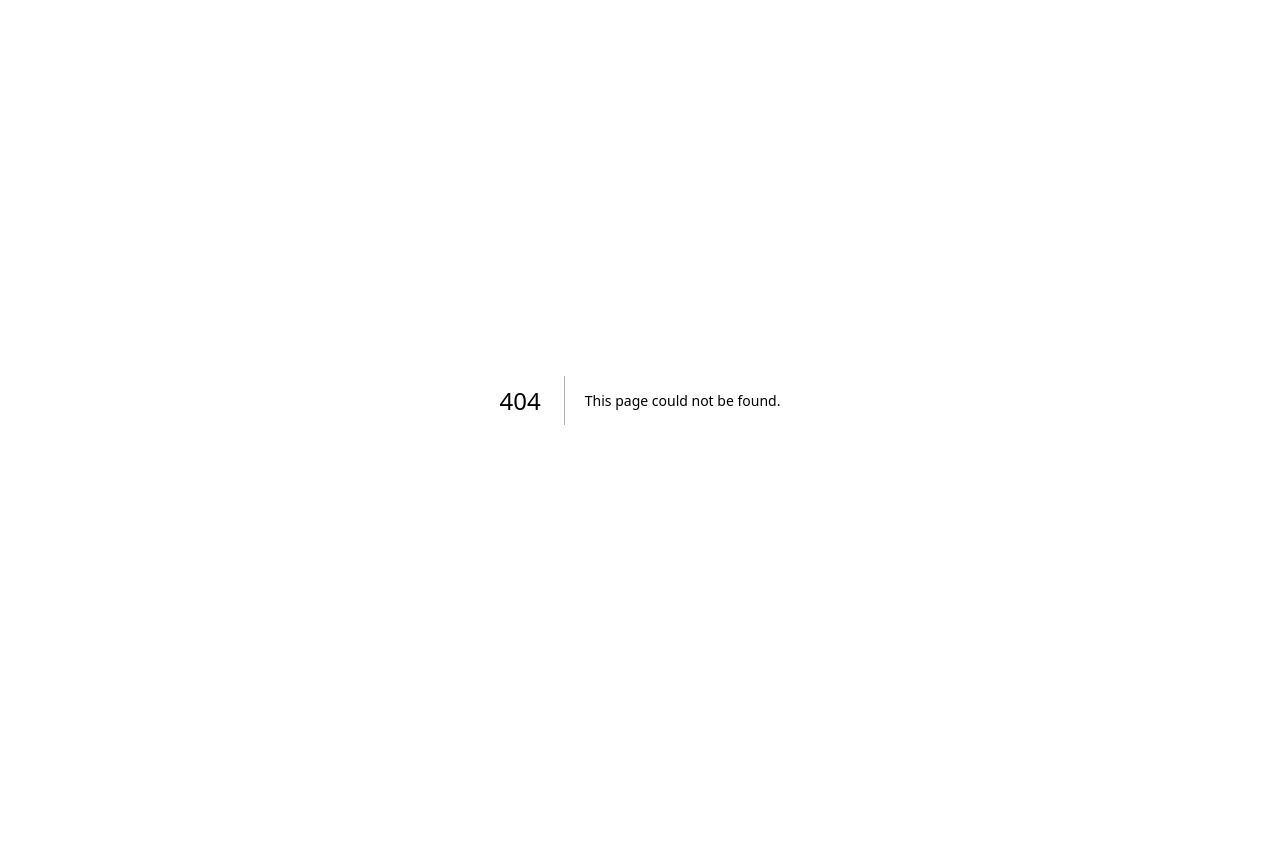
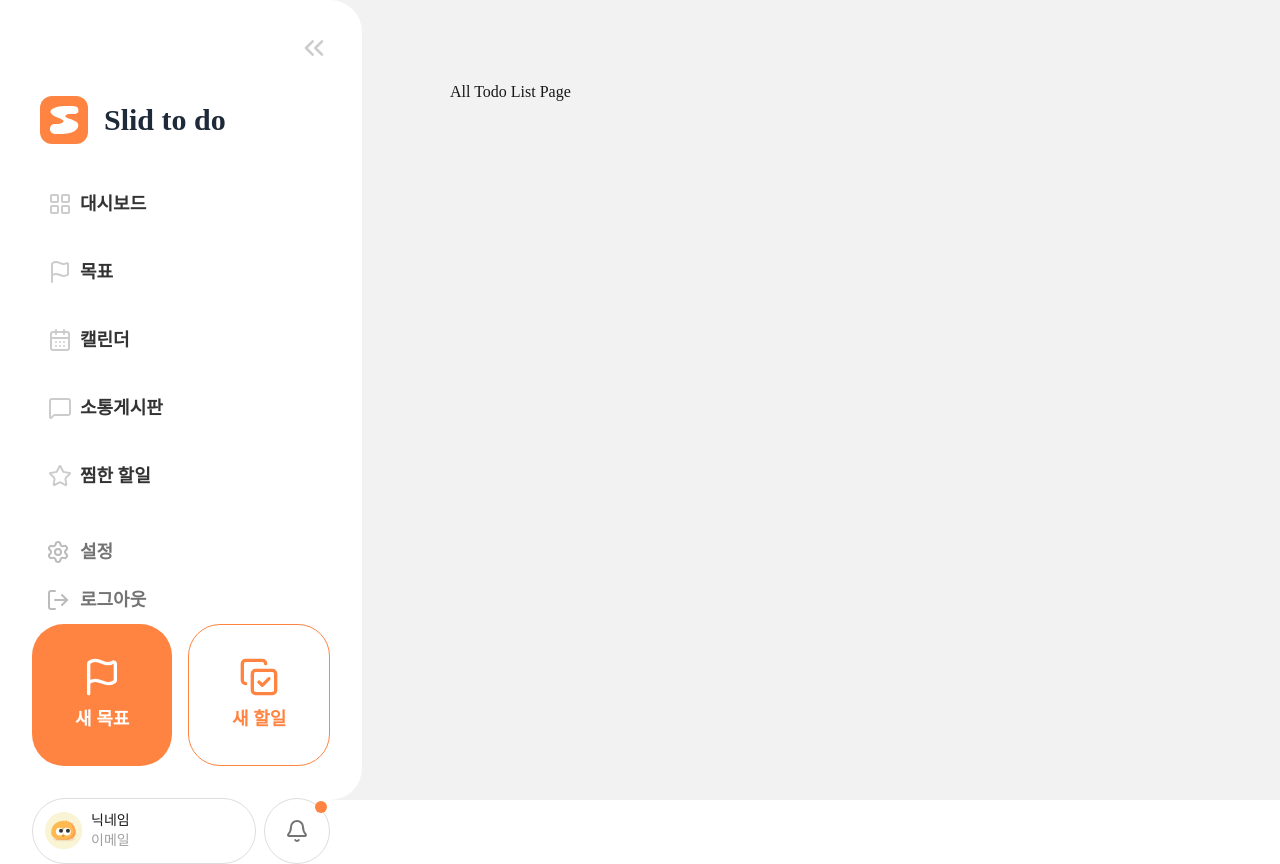
Before and after one commit to slidtodo/frontend, a Next.js app: page /dashboard/all-todo in a window 1280 px wide. Before the commit this address had no page. Before the commit the page ends 800 px from the top, so only its background shows below. Built offline with nearby package versions, Linux system fonts and the light colour scheme.

Commit message:
fix: 사이드바 수정 - AllTodoPage 추가

```diff
--- /dev/null
+++ b/src/app/(main)/dashboard/all-todo/page.tsx
@@ -0,0 +1,3 @@
+export default function AllTodoPage() {
+  return <div>All Todo List Page</div>;
+}
--- a/src/app/(main)/layout.tsx
+++ b/src/app/(main)/layout.tsx
@@ -9,7 +9,7 @@ interface MainLayoutProps {
 export default function MainLayout({ children }: MainLayoutProps) {
   return (
     <SidebarProvider>
-      <div className="flex h-full flex-col bg-[#F2F2F2] md:flex-row">
+      <div className="flex h-screen flex-col bg-[#F2F2F2] md:flex-row">
         <Sidebar />
         <Main>{children}</Main>
       </div>
--- a/src/features/dashboard/components/DashboardSummary/index.tsx
+++ b/src/features/dashboard/components/DashboardSummary/index.tsx
@@ -6,6 +6,7 @@ import ProgressCircle from '@/shared/components/ProgressCircle';
 import TaskCard from '@/shared/components/TaskCard';
 
 import { mockData } from './mock';
+import Link from 'next/link';
 
 export default function DashBoardSummary() {
   return (
@@ -15,9 +16,12 @@ export default function DashBoardSummary() {
           subTitle="최근 등록한 할 일"
           icons={<Image src={'/image/task-icon.png'} alt="Task Icon" width={40} height={40} />}
           actions={
-            <span className="w-full cursor-pointer text-sm font-semibold text-[#ef6c08] md:text-base">
+            <Link
+              href="/dashboard/all-todo"
+              className="w-full cursor-pointer text-sm font-semibold text-[#ef6c08] md:text-base"
+            >
               모두 보기 <ChevronRightIcon className="inline-block cursor-pointer" />
-            </span>
+            </Link>
           }
         />
         <RecentPostCard />
```
Also changed, not shown: 1 other file (tests, documents, lock files or other folders).
